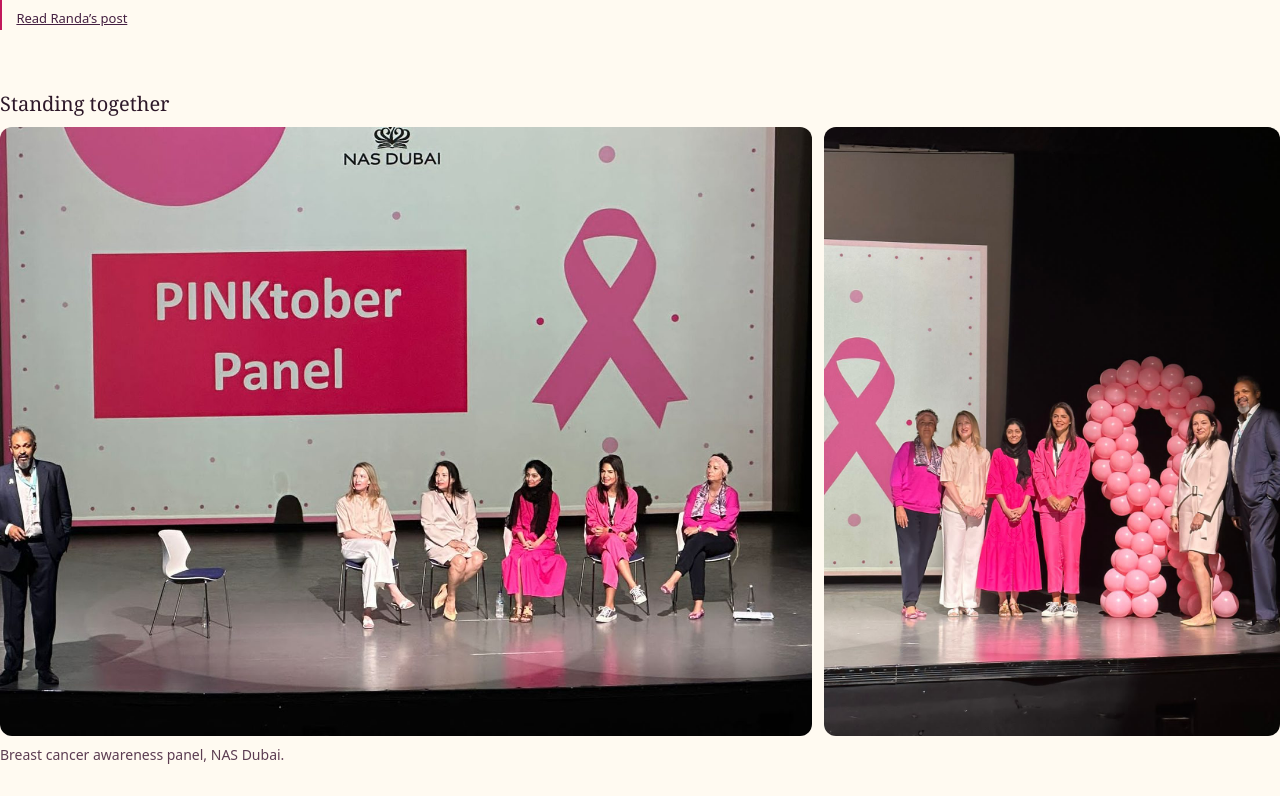
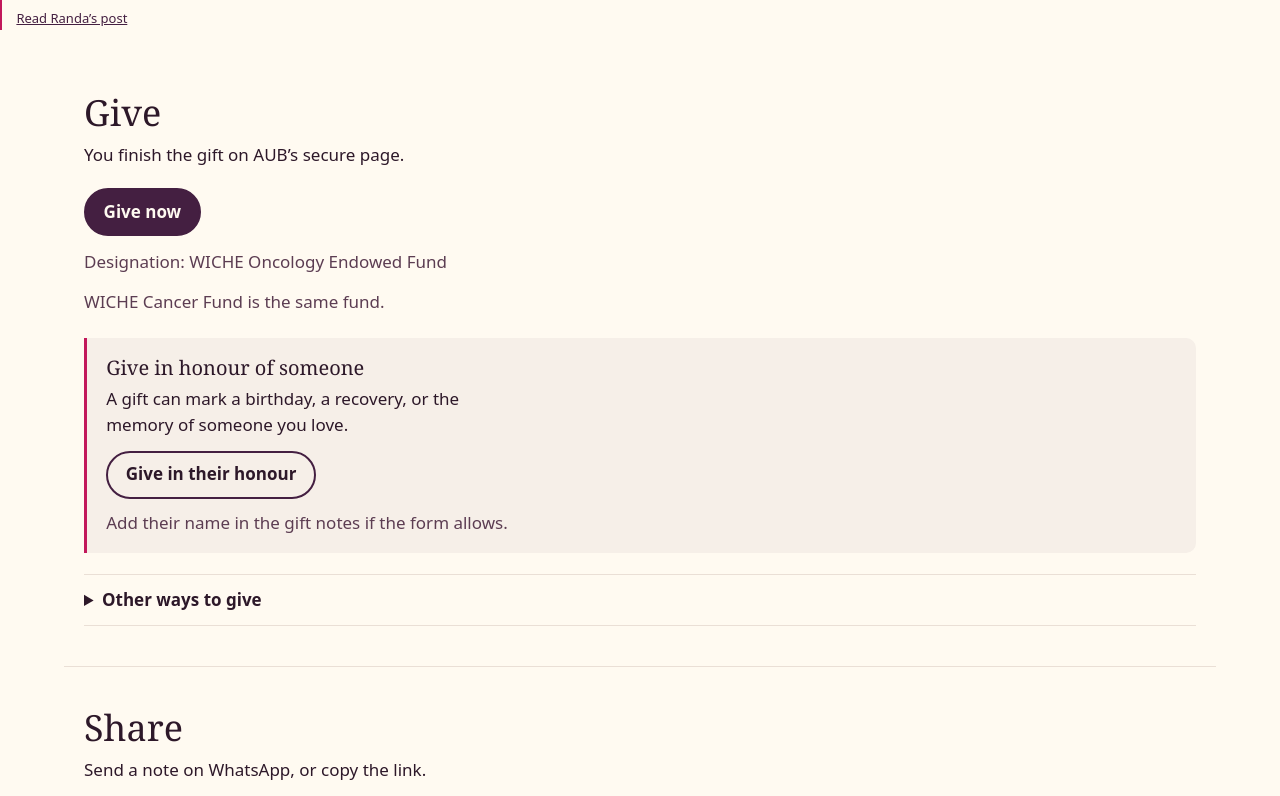
Before and after one commit to rarmoush/wiche-fund, a plain HTML site: page index.html in a window 1280 px wide. Shown: the part 3784-4580 px from the top of the page. Drawn offline with Linux system fonts and the light colour scheme.

Commit message:
Remove Standing together photos

```diff
--- a/index.html
+++ b/index.html
@@ -523,16 +523,6 @@
         <p>An urgent appeal from Randa Armoush for Lebanese cancer patients in desperate need of medication they could not get.</p>
         <a class="cite" href="https://www.linkedin.com/posts/randa-armoush-80555a33_cancer-cant-wait-organized-by-randa-armoush-activity-6846731083015360512-K9Kr" target="_blank" rel="noopener noreferrer">Read Randa&rsquo;s post<span class="sr-only"> on LinkedIn, opens in a new tab</span></a>
       </aside>
-      <section class="together" aria-labelledby="together-title">
-        <h3 id="together-title">Standing together</h3>
-        <figure>
-          <div class="together-grid">
-            <img src="panel-1.jpg" width="1400" height="1050" loading="lazy" decoding="async" alt="Five panelists seated and a speaker standing on a stage in front of a large screen reading PINKtober Panel, NAS Dubai, with a pink ribbon." />
-            <img src="panel-2.jpg" width="1200" height="1600" loading="lazy" decoding="async" alt="A group standing together on stage beside a tall pink balloon ribbon." />
-          </div>
-          <figcaption>Breast cancer awareness panel, NAS Dubai.</figcaption>
-        </figure>
-      </section>
       <section id="give" class="wrap" aria-labelledby="give-title">
         <h2 id="give-title">Give</h2>
         <p class="lede">You finish the gift on AUB’s secure page.</p>
```
